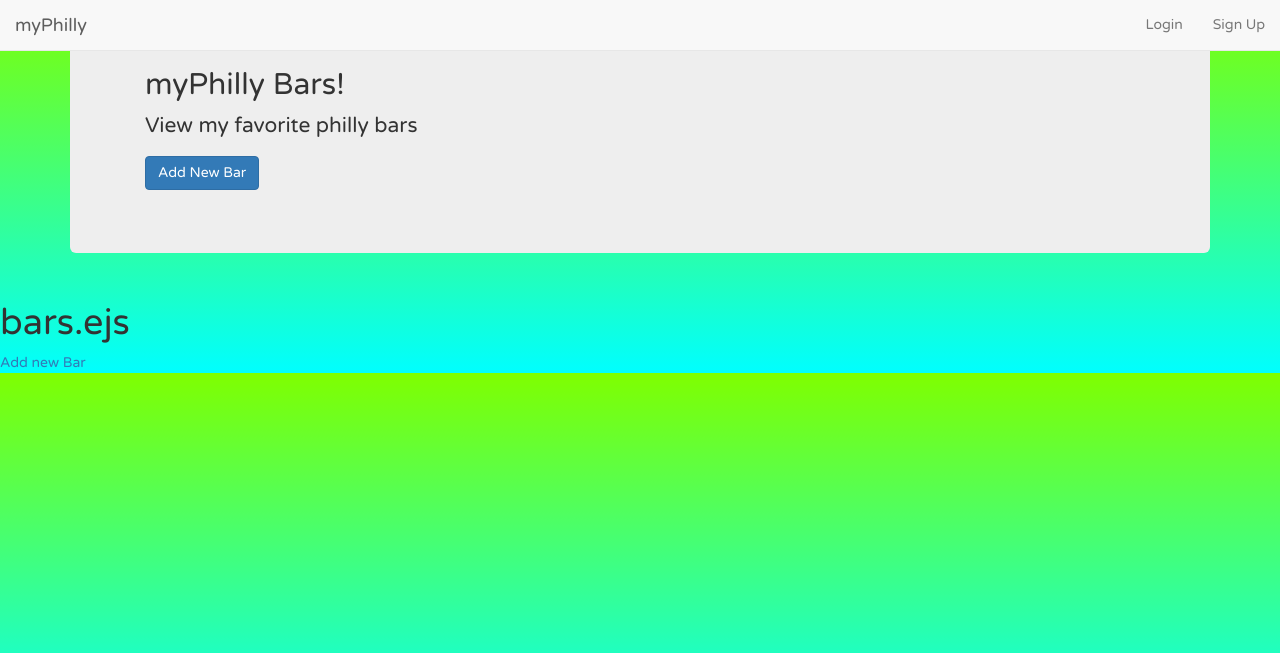
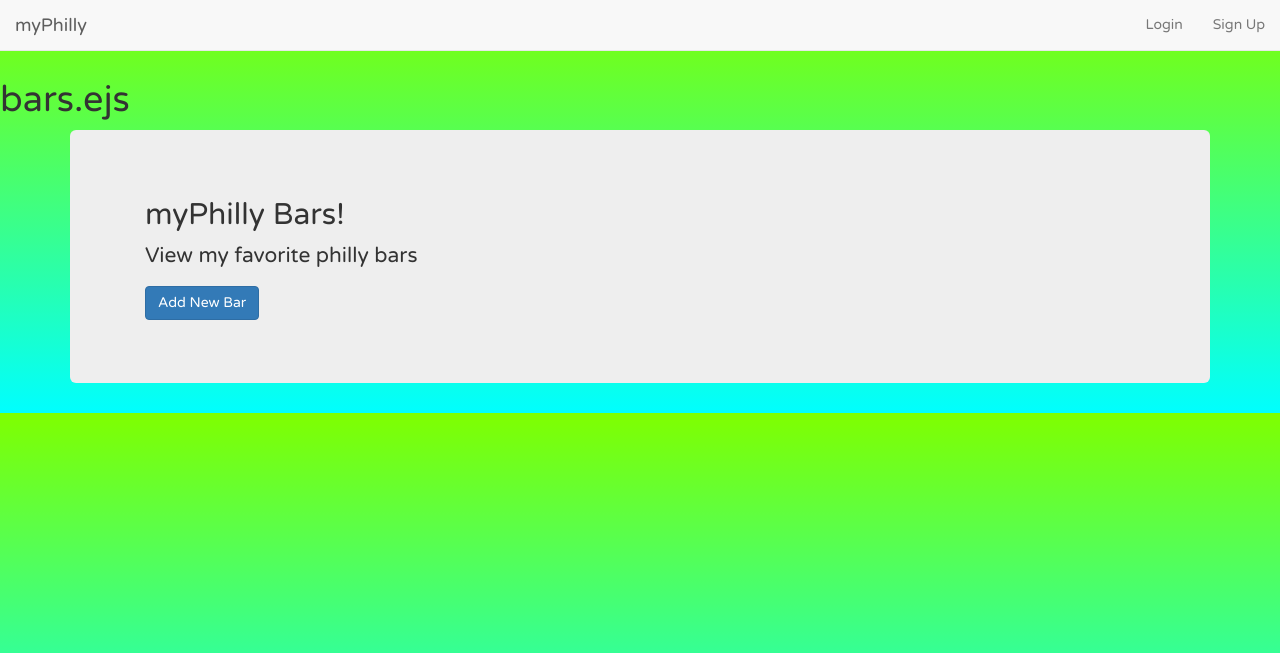
Before and after one commit to TrevorPawlewicz/myPhilly, a Node server app: page /bars/ in a window 1280 px wide. Shown: the top 653 px of the page. Run offline with Node 20, Linux system fonts and the light colour scheme; data that the repository does not hold is empty; some libraries are stand-ins or nearby versions.

Commit message:
fixed navbar height with body

```diff
--- a/public/stylesheets/main.css
+++ b/public/stylesheets/main.css
@@ -5,6 +5,7 @@ body {
     /*font-family: 'Monoton', cursive;*/
     /*                            top     bottom */
     background: linear-gradient(#7FFF00, #00FFFF);
+    padding: 60px 0 0 0; /* for navbar-fixed-top */
 }
 .thumbnail img {
     width: 100%;
--- a/views/bars/index.ejs
+++ b/views/bars/index.ejs
@@ -1,7 +1,7 @@
 <% include ../partials/header %>
 <!-- ______________________________________________________________________ -->
 
-
+<h1>bars.ejs</h1>
 
 
 <!-- header text -->
@@ -17,10 +17,6 @@
     </header>
 </div>
 
-
-<h1>bars.ejs</h1>
-
-<a href="/bars/new">Add new Bar</a>
 
 <!-- image thumnails -->
 <div class="row text-center" style="display:flex; flex-wrap:wrap;">
```
Also changed, not shown: views/partials/header.ejs (line endings or trailing spaces).
